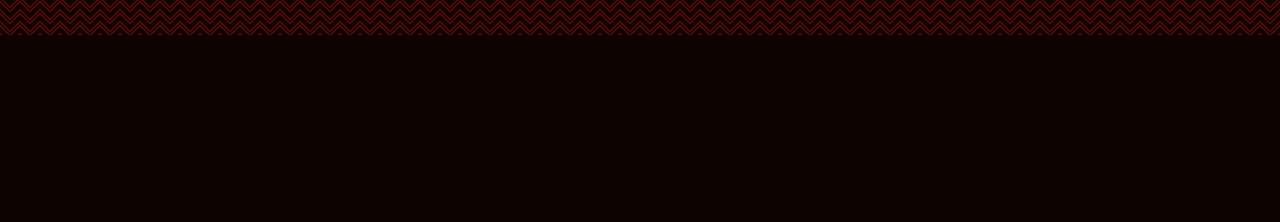
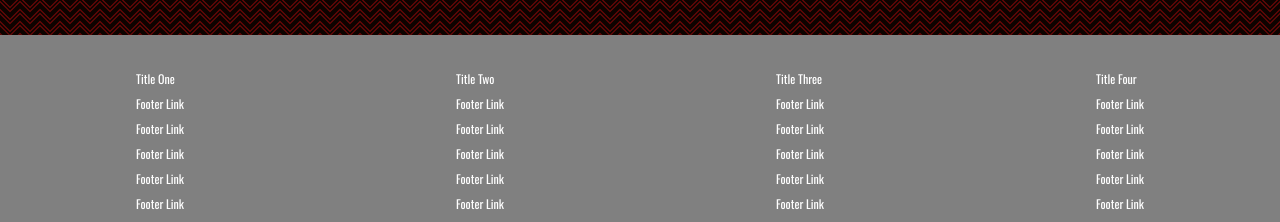
Before and after one commit to beacl3320/sitio_web_noticias, a plain HTML site: page index.html in a window 1280 px wide. Shown: the part 2572-2794 px from the top of the page. Before the commit the page ends 2607 px from the top, so only its background shows below. Drawn offline with nearby package versions, Linux system fonts and the light colour scheme.

Commit message:
FEAT: add footer and @media

```diff
--- a/index.html
+++ b/index.html
@@ -19,6 +19,7 @@
         <title>Sitio Web Noticias</title>
     </head>
     <body>
+        <!-- CONTAINER -->
         <div class="container">
             <!-- navbar -->
             <nav class="nav-main">
@@ -37,6 +38,7 @@
                 </div>
             </nav>
             <hr />
+            <!-- HEADER -->
             <header class="showcase">
                 <h2>Noticias de hoy</h2>
                 <p class="showcase__p">
@@ -125,7 +127,7 @@
                     <a class="btn" href=#">Leer más <i class="fas fa-angle-double-right"></i></a>
                 </div>
             </section>
-
+            <!-- SOCIAL -->
             <section class="social">
                 <p>Lorem, ipsum dolor.</p>
                 <div class="links">
@@ -141,5 +143,50 @@
                 </div>
             </section>
         </div>
+        <!-- FOOTER-LINKS -->
+        <div class="footer-links">
+            <div class="footer-container">
+                <div class="footer-container-link">
+                    <a href="#">Title One</a>
+                    <a href="#">Footer Link</a>
+                    <a href="#">Footer Link</a>
+                    <a href="#">Footer Link</a>
+                    <a href="#">Footer Link</a>
+                    <a href="#">Footer Link</a>
+                    <a href="#">Footer Link</a>
+                </div>
+                <div class="footer-container-link">
+                    <a href="#">Title Two</a>
+                    <a href="#">Footer Link</a>
+                    <a href="#">Footer Link</a>
+                    <a href="#">Footer Link</a>
+                    <a href="#">Footer Link</a>
+                    <a href="#">Footer Link</a>
+                    <a href="#">Footer Link</a>
+                </div>
+                <div class="footer-container-link">
+                    <a href="#">Title Three</a>
+                    <a href="#">Footer Link</a>
+                    <a href="#">Footer Link</a>
+                    <a href="#">Footer Link</a>
+                    <a href="#">Footer Link</a>
+                    <a href="#">Footer Link</a>
+                    <a href="#">Footer Link</a>
+                </div>
+                <div class="footer-container-link">
+                    <a href="#">Title Four</a>
+                    <a href="#">Footer Link</a>
+                    <a href="#">Footer Link</a>
+                    <a href="#">Footer Link</a>
+                    <a href="#">Footer Link</a>
+                    <a href="#">Footer Link</a>
+                    <a href="#">Footer Link</a>
+                </div>
+            </div>
+        </div>
+        <!-- FOOTER -->
+        <footer class="footer">
+            <h3>Lorem ipsum dolor sit.</h3>
+        </footer>
     </body>
 </html>
--- a/styles.css
+++ b/styles.css
@@ -53,7 +53,7 @@ a{
     height: 550px;
     background: url(/assets/showxcase2.jpeg) no-repeat center center/cover;
     margin: 20px 0;
-    padding-bottom: 50px;
+    padding: 50px;
     display: flex;
     flex-direction: column;
     align-items: center;
@@ -161,3 +161,54 @@ a{
 .links a i {
     font-size: 3rem;
 }
+
+/* FOOTER-LINKS */
+.footer-links{
+    background: grey;
+    color: white;
+    font-size: 12px;
+    padding: 35px 0;
+}
+
+.footer-container{
+    display: grid;
+    grid-template-columns: repeat(4, 1fr);
+    /* gap: 10px; */
+    /* align-items: flex-start;
+    justify-content: center; */
+}
+
+.footer-container-link{
+    display: flex;
+    flex-direction: column;
+    margin: 0 auto;
+}
+
+.footer-container-link a{
+    padding-bottom: 8px;
+}
+
+.footer{
+    background: grey;
+    color:honeydew;
+    font-size: 12px;
+    padding: 20px 0;
+    text-align: center;
+    padding-bottom: 20px;
+}
+
+/* RESPONSIVE DESIGN */
+@media (max-width: 780px) {
+    .news-cards{
+        grid-template-columns: repeat(2, 1fr);
+    }
+
+    .cards-banner-one .content,
+    .cards-banner-two .content{
+        width: 80%;
+       padding: 20px 0 0 30px;
+    }
+
+    .footer-links .footer-container{
+        grid-template-columns: repeat(2, 1fr);
+    }
```
Also changed, not shown: 1 other file.
